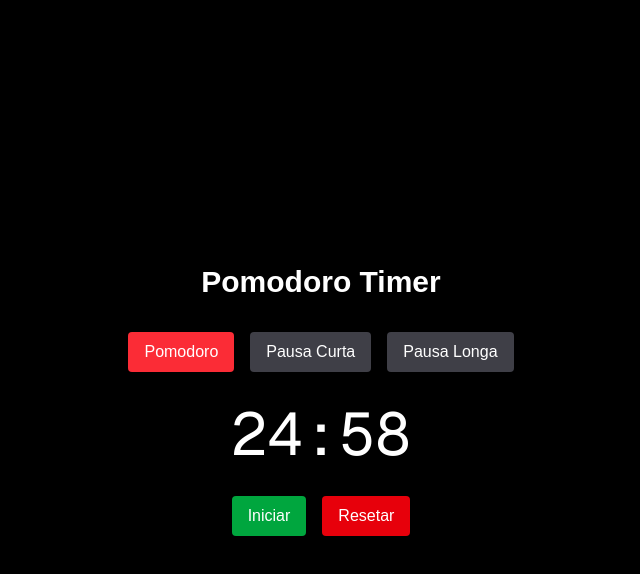
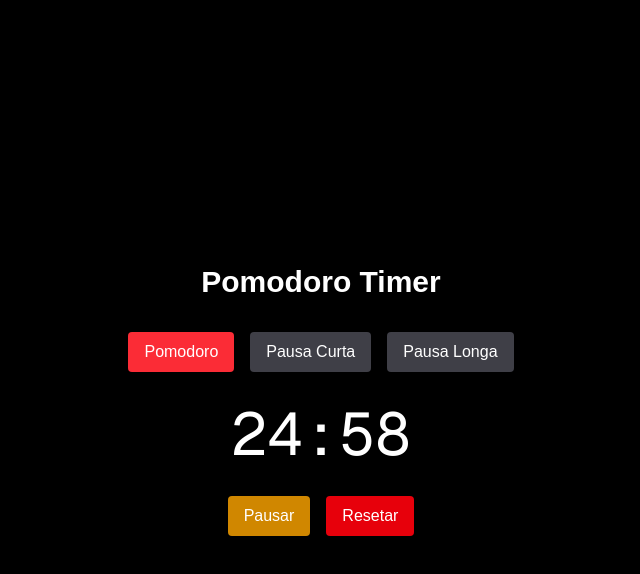
Before and after one commit to LucasAnselmo044/Pomodoro2, a Next.js app: page / in a window 1280 px wide. Both pictures are taken after a click on the button "Iniciar". Shown: the top 574 px of the page, without its empty margins (319-959 px from the left). Built offline with nearby package versions, Linux system fonts and the light colour scheme.

Commit message:
pause button added

```diff
--- a/src/app/page.tsx
+++ b/src/app/page.tsx
@@ -10,12 +10,11 @@ const TEMPOS = {
 
 type Modo = keyof typeof TEMPOS;
 
-let user: [number, string] = [1, "teste"];
-user.push(1);
 export default function Home() {
   const [modoAtual, setModoAtual] = useState<Modo>("pomodoro");
   const [tempo, setTempo] = useState(TEMPOS["pomodoro"]);
   const [ativo, setAtivo] = useState(false);
+  const [iniciado, setIniciado] = useState(false); // novo estado
 
   useEffect(() => {
     let intervalo: NodeJS.Timeout;
@@ -35,6 +34,7 @@ export default function Home() {
   useEffect(() => {
     setTempo(TEMPOS[modoAtual]);
     setAtivo(false);
+    setIniciado(false); // resetar flag de início
   }, [modoAtual]);
 
   const formatarTempo = (segundos: number) => {
@@ -44,17 +44,21 @@ export default function Home() {
   };
 
   const iniciar = () => {
-    if (!ativo) setAtivo(true);
+    if (!ativo) {
+      setAtivo(true);
+      setIniciado(true);
+    }
+  };
+
+  const pausarOuResumir = () => {
+    setAtivo((prev) => !prev);
   };
 
   const resetar = () => {
     setTempo(TEMPOS[modoAtual]);
     setAtivo(false);
+    setIniciado(false);
   };
-
-  const tempoTotal = TEMPOS[modoAtual];
-
-  const progresso = 1 * (1 - tempo / tempoTotal);
 
   return (
     <main className="flex flex-col items-center justify-center min-h-screen bg-black text-white gap-8 p-4">
@@ -81,12 +85,28 @@ export default function Home() {
       <div className="text-6xl font-mono">{formatarTempo(tempo)}</div>
 
       <div className="flex gap-4">
+        {!iniciado && (
           <button
             onClick={iniciar}
             className="bg-green-600 px-4 py-2 rounded hover:bg-green-700"
           >
             Iniciar
           </button>
+        )}
+
+        {iniciado && (
+          <button
+            onClick={pausarOuResumir}
+            className={`px-4 py-2 rounded ${
+              ativo
+                ? "bg-yellow-600 hover:bg-yellow-700"
+                : "bg-blue-600 hover:bg-blue-700"
+            }`}
+          >
+            {ativo ? "Pausar" : "Resumir"}
+          </button>
+        )}
+
         <button
           onClick={resetar}
           className="bg-red-600 px-4 py-2 rounded hover:bg-red-700"
```
Lines whose indentation alone changed are shown as unchanged.
